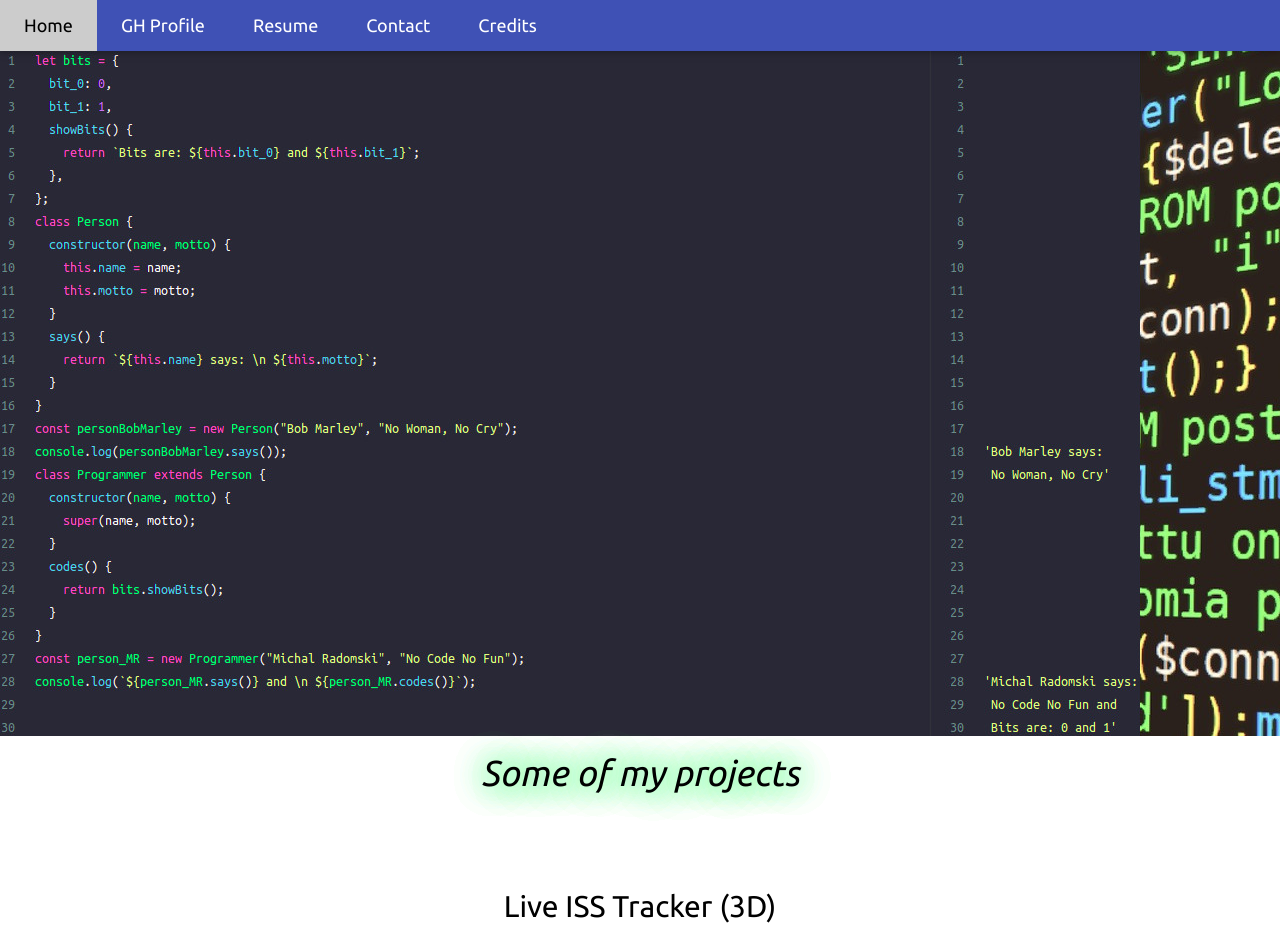
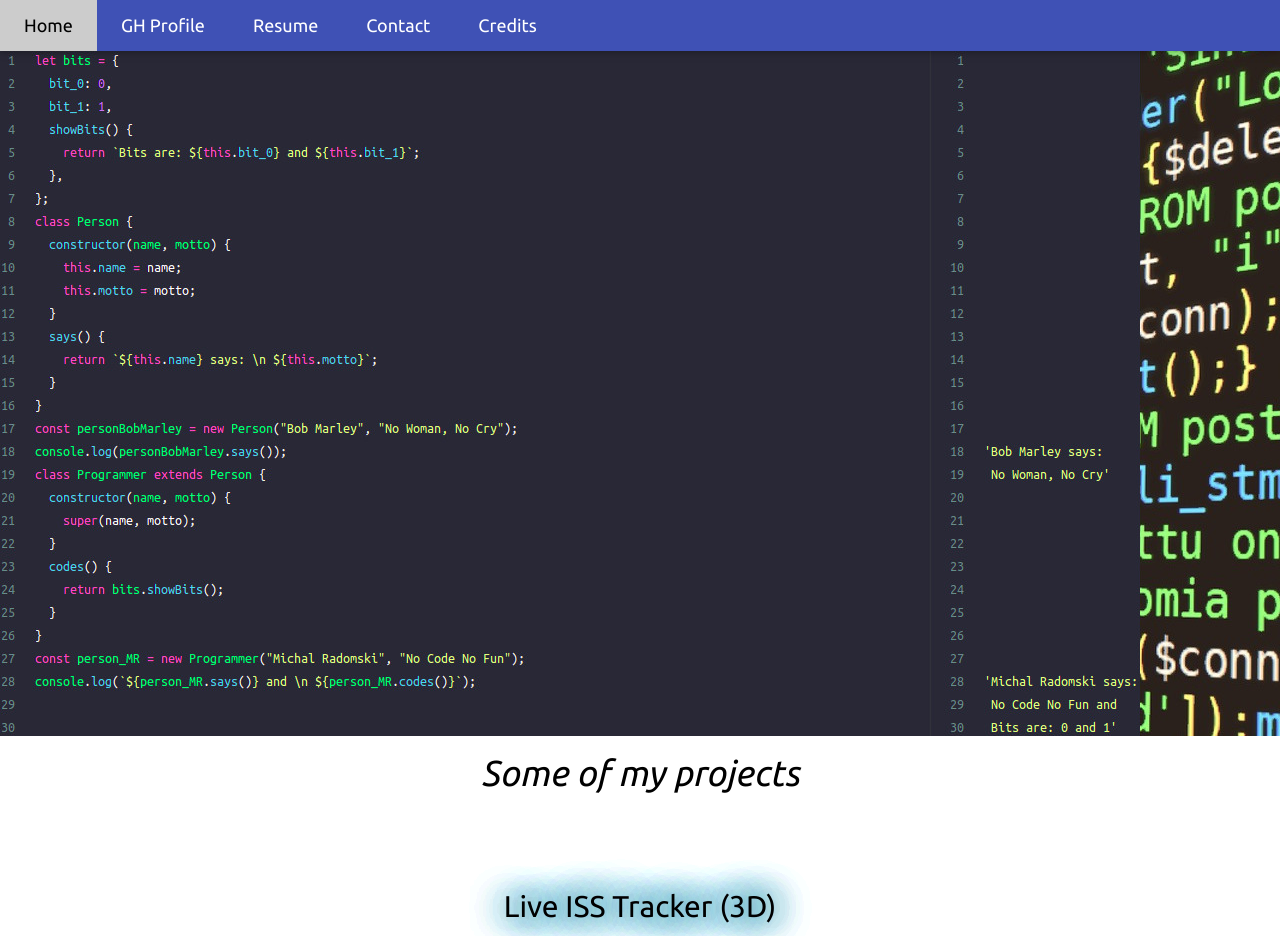
Before and after one commit to Michal-Radomski/michal-radomski.github.io, a plain HTML site: page index.html in a window 1280 px wide. Shown: the top 936 px of the page. Drawn offline with nearby package versions, Linux system fonts and the light colour scheme.

Commit message:
tittles of apps has random color of textShadow

```diff
--- a/index.html
+++ b/index.html
@@ -172,7 +172,7 @@
       </div>
     </div>
     <!-- Footer -->
-    <footer class="w3-container w3-padding-32 w3-center w3-opacity">
+    <footer class="w3-container w3-padding-16 w3-center w3-opacity">
       <h3 class="ubuntuFonts">
         More applications in my <a href="https://github.com/Michal-Radomski" target="_blank">repository</a>.
       </h3>
--- a/script.js
+++ b/script.js
@@ -9,7 +9,12 @@ function ResponsiveMenu() {
 }
 
 //Adding random BGC for header > h2
-let randomColors = randomColor({count: 3, luminosity: "light", alpha: 0.8});
-// console.log("randomColors:", randomColors);
-document.querySelector("h1.title").style.textShadow = `0px 0px 35px ${randomColors[0]}, 0px 0px 35px ${randomColors[0]},
-0px 0px 35px ${randomColors[0]}, 0px 0px 35px ${randomColors[0]}`;
+let randomColorsTitle = randomColor({count: 4, luminosity: "bright", alpha: 0.8});
+// console.log("randomColorsTitle:", randomColorsTitle);
+let titleBGC = document.querySelectorAll("h2.ubuntuFonts");
+// console.log("titleBGC:", titleBGC);
+titleBGC.forEach(
+  (elem, i) =>
+    (elem.style.textShadow = `0px 0px 35px ${randomColorsTitle[i]}, 0px 0px 35px ${randomColorsTitle[i]},
+0px 0px 35px ${randomColorsTitle[i]}, 0px 0px 35px ${randomColorsTitle[i]}`)
+);
--- a/style.scss
+++ b/style.scss
@@ -30,6 +30,7 @@ h1.title {
 // Description of the apps
 h2 {
   text-align: center;
+  text-shadow: unset;
 }
 div.myWrapper {
   display: flex;
```
Also changed, not shown: style.css, 1 other file.
